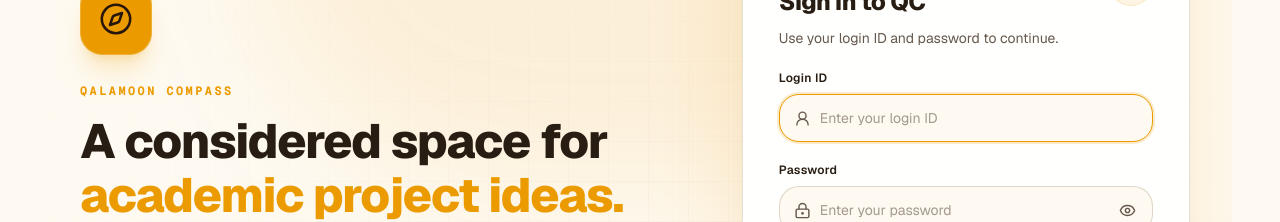
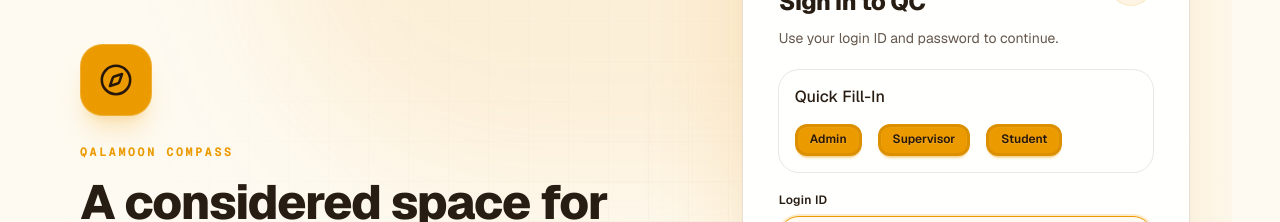
Before and after one commit to BarakatNizar/qc-project-catalogue, a Next.js app: page /login in a window 1280 px wide. Shown: the part 218-440 px from the top of the page. Built offline with nearby package versions, Linux system fonts and the light colour scheme; no server answers.

Commit message:
Quick Logging For Testing- To be Removed in Future

```diff
--- a/app/page.tsx
+++ b/app/page.tsx
@@ -18,6 +18,7 @@ import {
   CardTitle,
 } from "@/components/ui/card";
 import { Badge } from "@/components/ui/badge";
+import { DialogContent } from "@/components/ui/dialog";
 
 const pillars = [
   {
@@ -63,6 +64,7 @@ export default async function HomePage() {
 
         <div className="absolute inset-0 bg-[linear-gradient(to_right,hsl(var(--border))_1px,transparent_1px),linear-gradient(to_bottom,hsl(var(--border))_1px,transparent_1px)] bg-[size:40px_40px] opacity-[0.12] [mask-image:linear-gradient(to_bottom,black,transparent_80%)]" />
       </div>
+
 
       {/* Hero */}
       <section className="relative border-b border-border/60">
--- a/components/forms/login-form.tsx
+++ b/components/forms/login-form.tsx
@@ -15,6 +15,7 @@ import { loginAction } from "@/Interfaces/actions/auth.actions";
 import { Button } from "@/components/ui/button";
 import { notify } from "../notificationToaster";
 import type { LoginPayload } from "@/shared/validation/user";
+import { Card, CardContent, CardHeader, CardTitle } from "../ui/card";
 
 export function LoginForm() {
   const router = useRouter();
@@ -77,6 +78,35 @@ export function LoginForm() {
       aria-busy={pending}
       className="space-y-5"
     >
+      <Card>
+        <CardHeader>
+          <CardTitle>Quick Fill-In</CardTitle>
+        </CardHeader>
+        <CardContent className="space-x-4">
+          <button className="btn btn-sm btn-primary"
+          onClick={()=>{
+            setLoginId("admin");
+            setPassword("adminadmin12")
+          }}>
+            Admin
+            </button>
+          <button className="btn btn-sm btn-primary"
+          onClick={()=>{
+            setLoginId("123456789");
+            setPassword("123456789")
+          }}>
+            Supervisor
+          </button>
+          <button className="btn btn-sm btn-primary"
+          onClick={()=>{
+            setLoginId("987654321");
+            setPassword("987654321")
+          }}>
+            Student
+          </button>
+        </CardContent>
+      </Card>
+
       {/* Login ID */}
       <div className="space-y-2">
         <label
```
